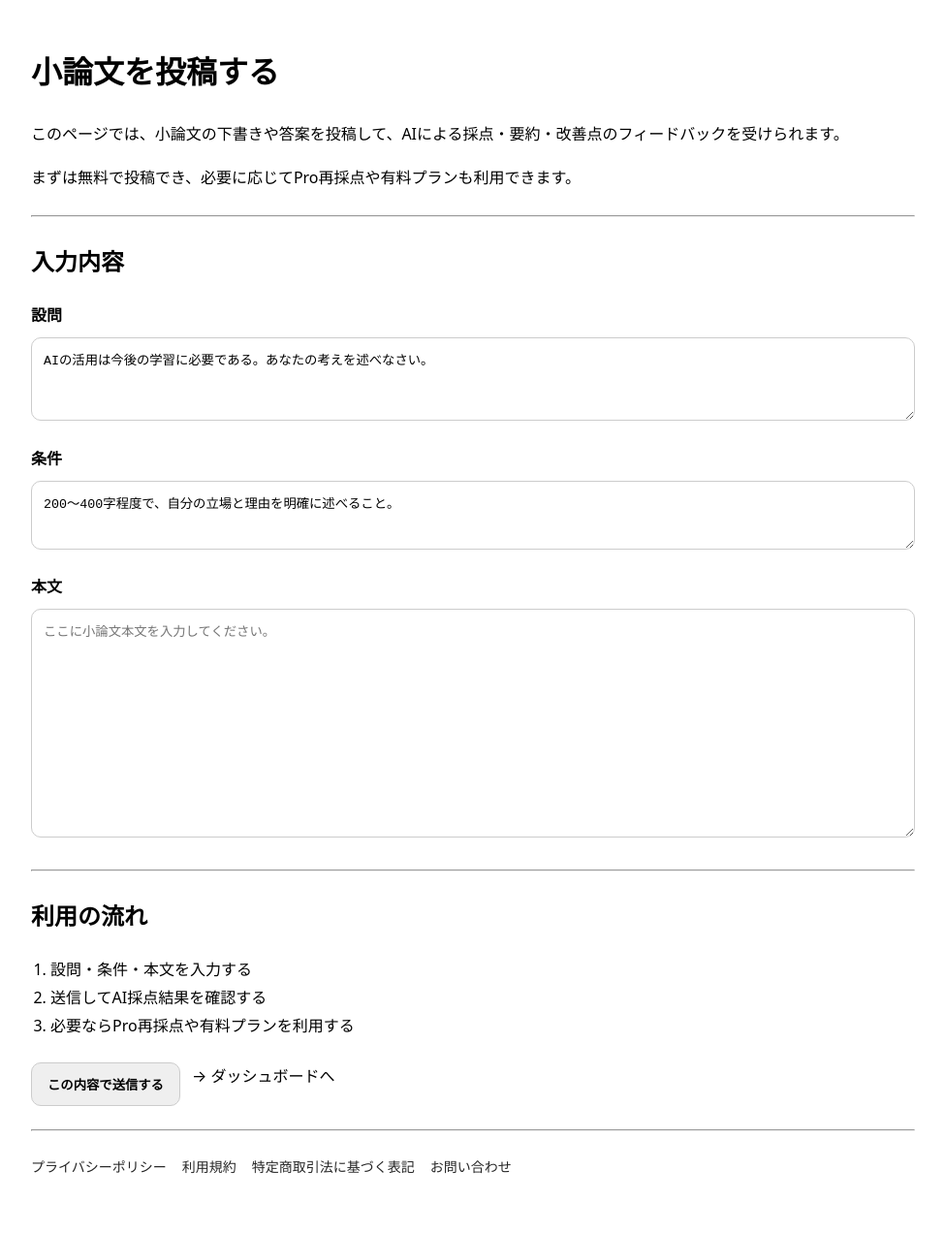
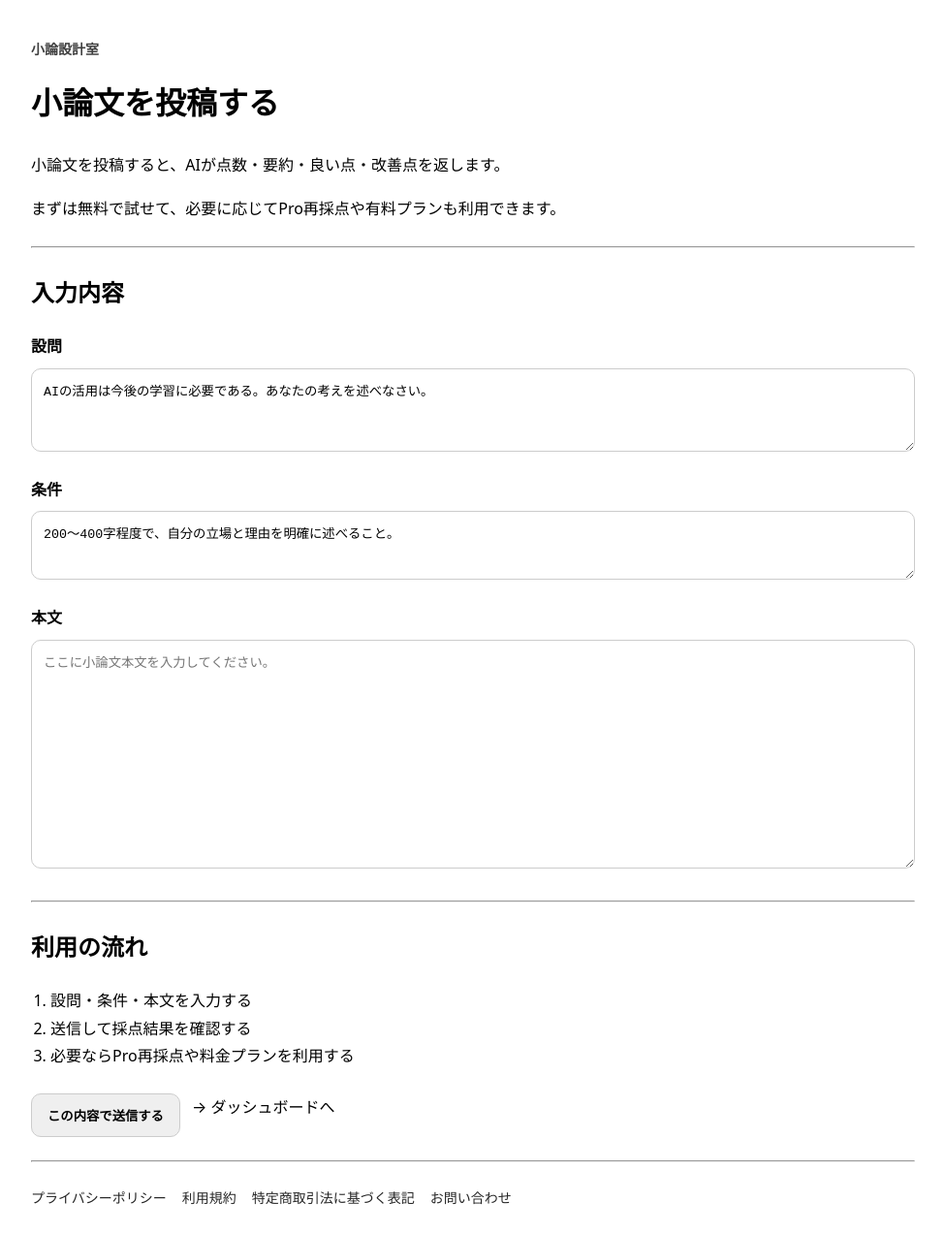
Before and after one commit to roromukuro-afk/shoron-rewarded-web, a Next.js app: page /submit in a window 1280 px wide. Shown: the whole page at 97% size, without its empty margins (152-1127 px from the left). Before the commit the page ends 1241 px from the top, so only its background shows below. Built offline with nearby package versions, Linux system fonts and the light colour scheme; no server answers.

Commit message:
update submit page branding

```diff
--- a/app/submit/page.tsx
+++ b/app/submit/page.tsx
@@ -59,14 +59,18 @@ export default function SubmitPage() {
 
   return (
     <main style={{ maxWidth: 960, margin: "0 auto", padding: 24, lineHeight: 1.8 }}>
-      <h1 style={{ fontSize: 32, fontWeight: 900 }}>小論文を投稿する</h1>
+      <p style={{ fontSize: 14, opacity: 0.75, fontWeight: 700 }}>
+        小論設計室
+      </p>
+
+      <h1 style={{ fontSize: 32, fontWeight: 900, marginTop: 8 }}>小論文を投稿する</h1>
 
       <p style={{ marginTop: 16 }}>
-        このページでは、小論文の下書きや答案を投稿して、AIによる採点・要約・改善点のフィードバックを受けられます。
+        小論文を投稿すると、AIが点数・要約・良い点・改善点を返します。
       </p>
 
       <p style={{ marginTop: 10 }}>
-        まずは無料で投稿でき、必要に応じてPro再採点や有料プランも利用できます。
+        まずは無料で試せて、必要に応じてPro再採点や有料プランも利用できます。
       </p>
 
       <hr style={{ margin: "24px 0" }} />
@@ -132,8 +136,8 @@ export default function SubmitPage() {
         <h2 style={{ fontSize: 24, fontWeight: 900 }}>利用の流れ</h2>
         <ol style={{ marginTop: 12, paddingLeft: 20 }}>
           <li>設問・条件・本文を入力する</li>
-          <li>送信してAI採点結果を確認する</li>
-          <li>必要ならPro再採点や有料プランを利用する</li>
+          <li>送信して採点結果を確認する</li>
+          <li>必要ならPro再採点や料金プランを利用する</li>
         </ol>
       </section>
 
```
